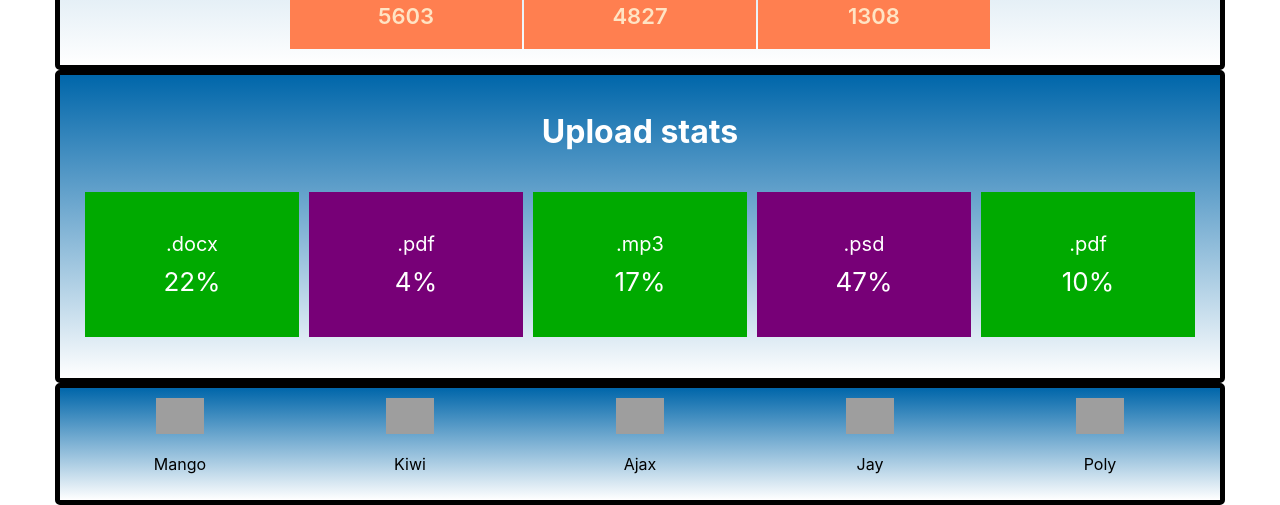
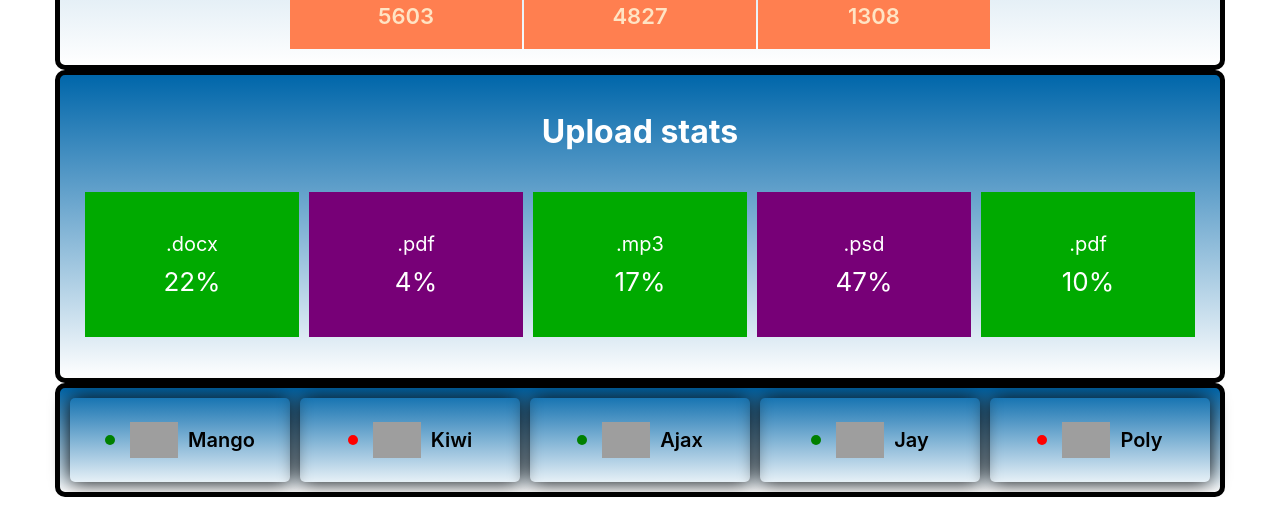
Before and after one commit to PaHomeAtHome/goit-react-hw-01-components, a React (Create React App) app: page / in a window 1280 px wide. Shown: the part 580-1085 px from the top of the page. Built offline with nearby package versions, Linux system fonts and the light colour scheme; grey boxes are pictures that could not be loaded.

Commit message:
friends completed

```diff
--- a/src/components/FriendList/FriendList.module.css
+++ b/src/components/FriendList/FriendList.module.css
@@ -8,6 +8,6 @@
     background: linear-gradient(#0066AA, #FFFFFF);
     padding: 10px;
     border: 5px solid black;
-    border-radius: 5px;
+    border-radius: 10px;
     margin: 0;
 }
--- a/src/components/FriendListItem/FriendListItem.js
+++ b/src/components/FriendListItem/FriendListItem.js
@@ -1,15 +1,16 @@
-// import styles from './FriendListItem.module.css';
-// import PropTypes from 'prop-types';
+import styles from './FriendListItem.module.css';
+import PropTypes from 'prop-types';
 
 export default function FriendListItem({ avatar, name, isOnline }) {
-    return <li className="item">
-        <span className="status">{isOnline}</span>
-        <img className="avatar" src={avatar} alt="User avatar" width="48" />
-        <p className="name">{name}</p>
+    return <li className={styles.item}>
+        <span className={styles.status} style={{backgroundColor: isOnline ? "green" : "red"}}></span>
+        <img className={styles.avatar} src={avatar} alt="User avatar" width="48" />
+        <p className={styles.name}>{name}</p>
     </li>
 }
 
-// Statistics.propTypes = {
-//     title: PropTypes.string,
-//     stats: PropTypes.arrayOf(PropTypes.object).isRequired
-// }
+FriendListItem.propTypes = {
+    avatar: PropTypes.string,
+    name: PropTypes.string,
+    isOnline: PropTypes.bool
+}
--- a/src/components/FriendListItem/FriendListItem.module.css
+++ b/src/components/FriendListItem/FriendListItem.module.css
@@ -0,0 +1,25 @@
+.item {
+    display: flex;
+    justify-content: center;
+    align-items: center;
+    box-shadow: 0px 0px 20px black;
+    padding: 10px;
+    border-radius: 5px;
+}
+
+.status {
+    display: inline-flex;
+    border-radius: 50%;
+    margin-right: 15px;
+    width: 10px;
+    height: 10px
+}
+
+.avatar {
+    margin-right: 10px;
+}
+
+.name {
+    font-size: 20px;
+    font-weight: 600;
+}
--- a/src/components/Profile/Profile.module.css
+++ b/src/components/Profile/Profile.module.css
@@ -23,7 +23,7 @@
     margin-left: auto;
     margin-right: auto;
     border: 5px solid black;
-    border-radius: 5px;
+    border-radius: 10px;
 }
 
 .username {
--- a/src/components/Statistics/Statistics.module.css
+++ b/src/components/Statistics/Statistics.module.css
@@ -3,7 +3,7 @@
     background: linear-gradient(#0066AA,#FFFFFF);
     padding: 10px;
     border: 5px solid black;
-    border-radius: 5px;
+    border-radius: 10px;
 }
 
 .title {
```
